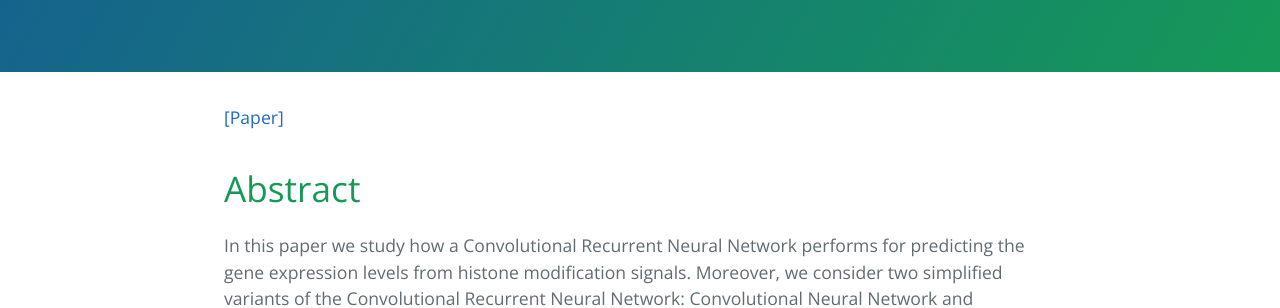
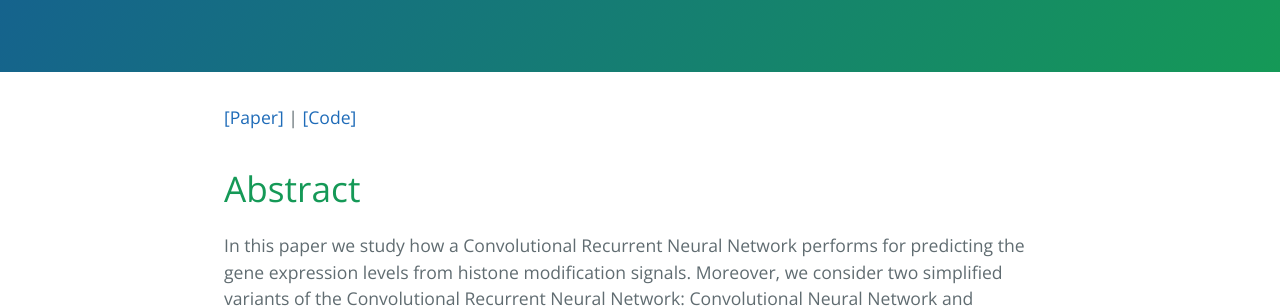
Before and after one commit to ly-zhu/ly-zhu.github.io, a Jekyll site: the page built from crnn.md, in a window 1280 px wide and 900 px high, scrolled down 354 px. Shown: the part 155-463 px from the top of the window. Built offline with Jekyll 4.4.1, drawn with Linux system fonts in a browser that asks for light colours.

Commit message:
crnn github page is added

```diff
--- a/crnn.md
+++ b/crnn.md
@@ -3,8 +3,7 @@ title: Predicting Gene Expression Levels from Histone Modification Signals with
 layout: default1
 ---
 
-[[Paper]](https://link.springer.com/chapter/10.1007/978-981-10-5122-7_139)
-<!-- [[Code **Coming soon.**]]() -->
+[[Paper]](https://link.springer.com/chapter/10.1007/978-981-10-5122-7_139) | [[Code]](https://github.com/ly-zhu/CRNN-gene-expression-with-histone-modifications)
 <!-- [[Code **Coming soon.**]](https://github.com/ly-zhu/cof-net) -->
 
 # Abstract
```
